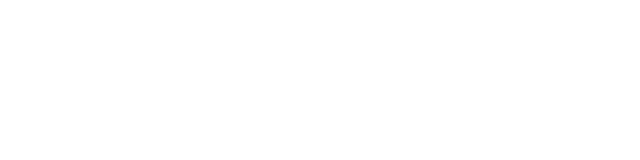
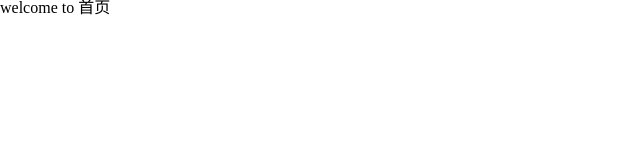
Before and after one commit to BryantOut/VueProject, a Vue app in the folder admin/: page /#/home in a window 1280 px wide. Shown: the top 160 px of the page, without its empty margins (0-640 px from the left). Built offline with nearby package versions, Linux system fonts and the light colour scheme.

Commit message:
小更新

```diff
--- a/admin/src/router/index.js
+++ b/admin/src/router/index.js
@@ -1,6 +1,7 @@
 import Vue from 'vue'
 import Router from 'vue-router'
 import Login from '../views/Login.vue'
+import Home from '../views/Home.vue'
 
 Vue.use(Router)
 
@@ -12,9 +13,14 @@
       component: Login
     },
     {
-      path: '/Login',
+      path: '/login',
       name: 'Login',
       component: Login
+    },
+    {
+      path: '/home',
+      name: 'Home',
+      component: Home
     }
   ]
 })
--- /dev/null
+++ b/admin/src/views/Home.vue
@@ -0,0 +1,19 @@
+ <template>
+     <div>
+         welcome to {{msg}}
+     </div>
+ </template>
+
+ <script>
+     export default {
+         data() {
+             return {
+                 msg: '首页'
+             }
+         },
+     }
+ </script>
+
+ <style scoped>
+
+ </style>
--- a/admin/src/views/Login.vue
+++ b/admin/src/views/Login.vue
@@ -48,6 +48,11 @@
                 message: res.meta.msg,
                 type: "success"
               })
+
+              /* 除了使用 <router-link> 创建 a 标签来定义导航链接，
+              我们可以借助 router 的实例方法，通过编写代码来实现 */
+              // 路由跳转
+              this.$router.push({name: 'Home'})
             } else {
               this.$message({
                 message: res.meta.msg,
```
